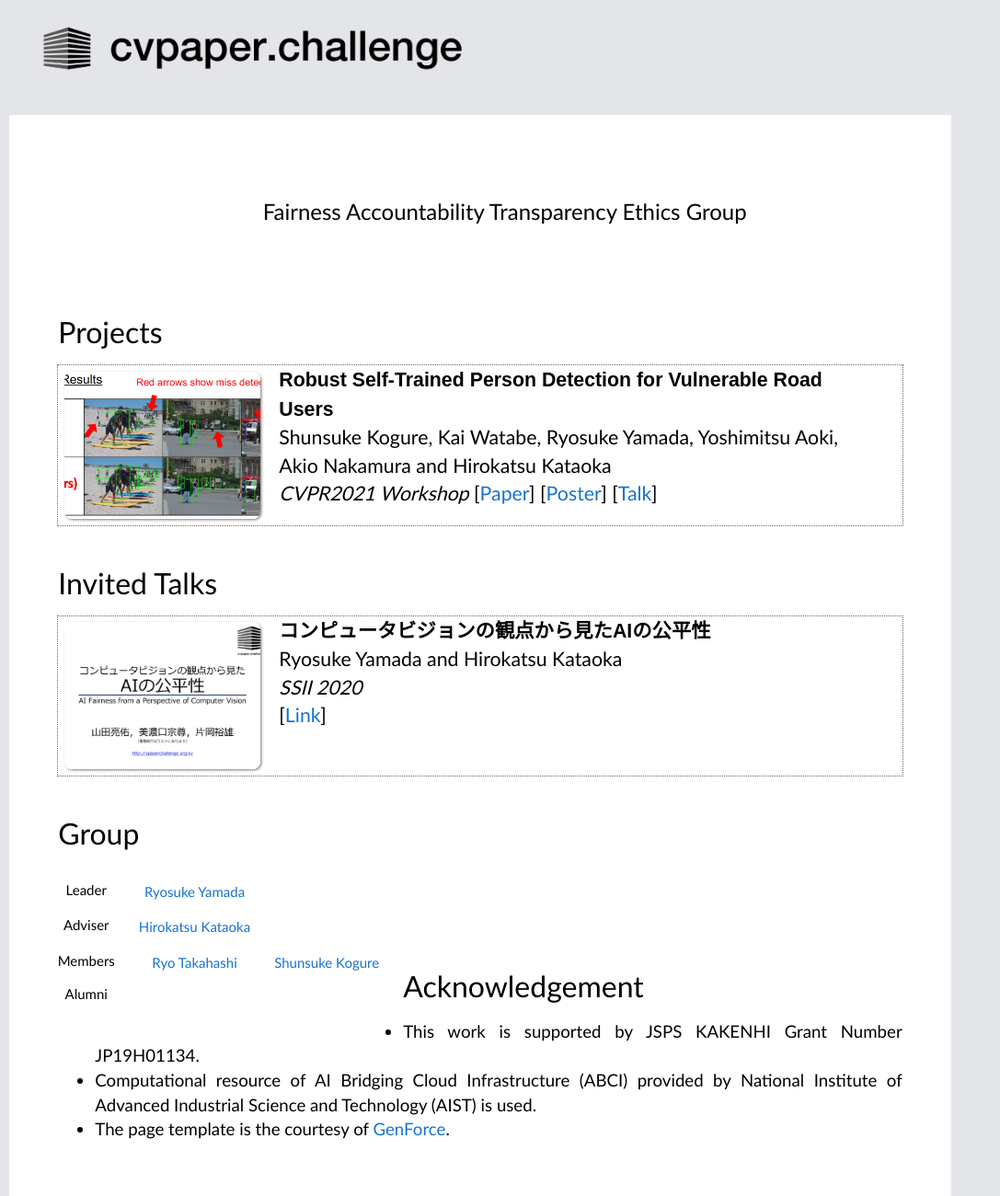
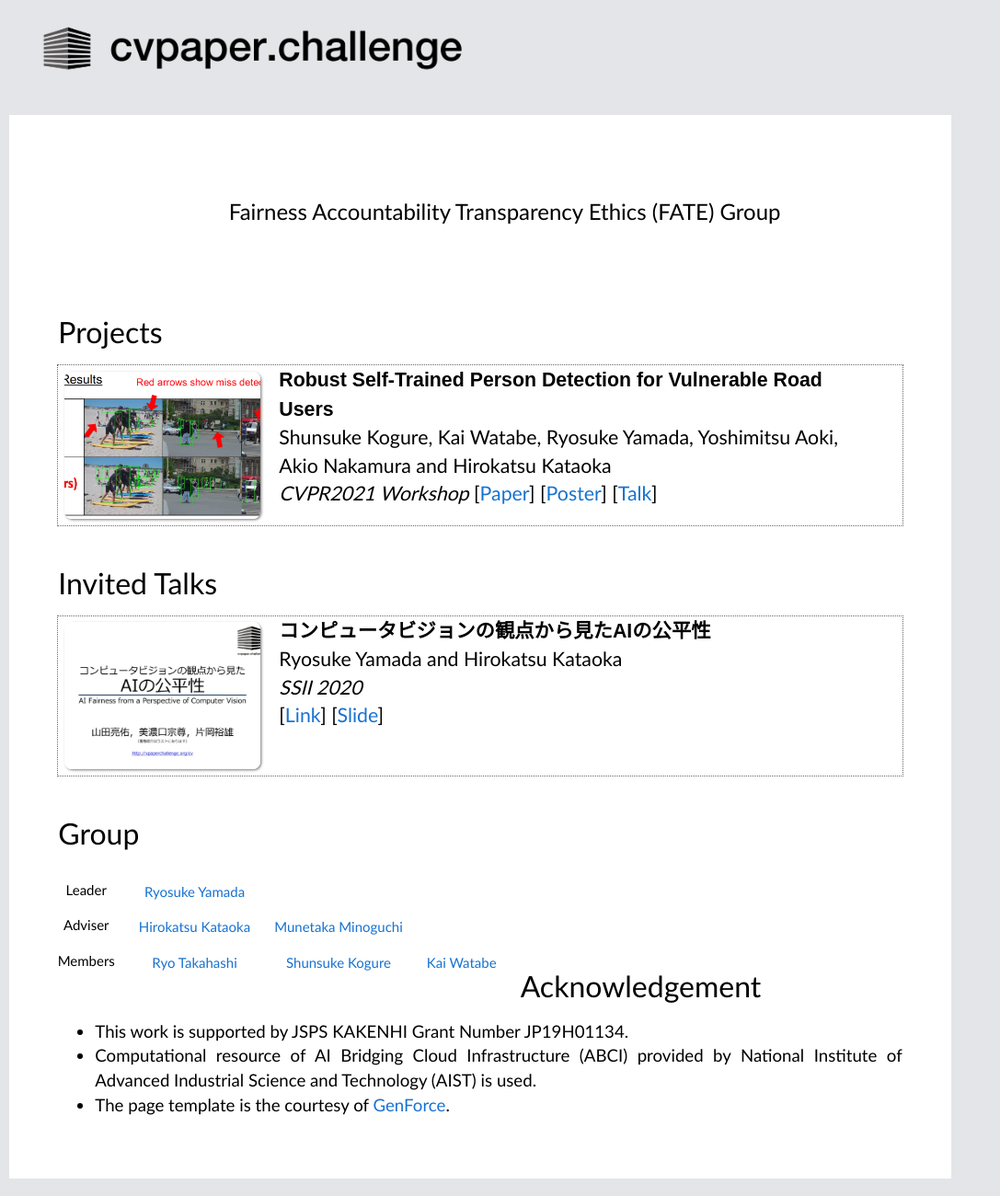
Before and after one commit to ryosuke-yamada/Fairness-Accountability-Transparency-Ethics-Group, a plain HTML site: page docs/index.html in a window 1280 px wide. Shown: the top 1300 px of the page at 92% size, without its empty margins (0-1087 px from the left). Drawn offline with Linux system fonts and the light colour scheme; a web font is replaced by a local one.

Commit message:
Update index.html

```diff
--- a/docs/index.html
+++ b/docs/index.html
@@ -61,7 +61,7 @@ a.link {
     </div>
     -->
     <div class="title">
-    <font size="5"> Fairness Accountability Transparency Ethics Group </font>
+    <font size="5"> Fairness Accountability Transparency Ethics (FATE) Group </font>
     </div>
     <!--
     <div class="subtitle">
@@ -105,6 +105,7 @@ a.link {
       Ryosuke Yamada and Hirokatsu Kataoka<br>
       <i>SSII 2020</i> <br>
       [<a href="https://confit.atlas.jp/guide/event/ssii2020/static/invited_interactive" target="_blank">Link</a>]
+      [<a href="https://www.slideshare.net/cvpaperchallenge/ai-229094219" target="_blank">Slide</a>]
     </div>
   </div>
   <!-- === Invited Talks Section Ends === -->
@@ -129,6 +130,11 @@ a.link {
             <div style="margin-top: 3pt;">Hirokatsu Kataoka</div>
           </a>
         </td>
+	<td>
+          <a href="" target="_blank">
+            <div style="margin-top: 3pt;">Munetaka Minoguchi</div>
+          </a>
+        </td>
       </tr>
         <td>Members</td>
         <td>
@@ -141,10 +147,15 @@ a.link {
             <div style="margin-top: 3pt;">Shunsuke Kogure</div>
           </a>
         </td>
+	<td>
+          <a href="" target="_blank">
+            <div style="margin-top: 3pt;">Kai Watabe</div>
+          </a>
+        </td>
       </tr>
-      <tr>
+<!--       <tr>
         <td>Alumni</td>
-      </tr>
+      </tr> -->
     </table>
   </div>
   <!-- === Team Section Ends === -->
```
